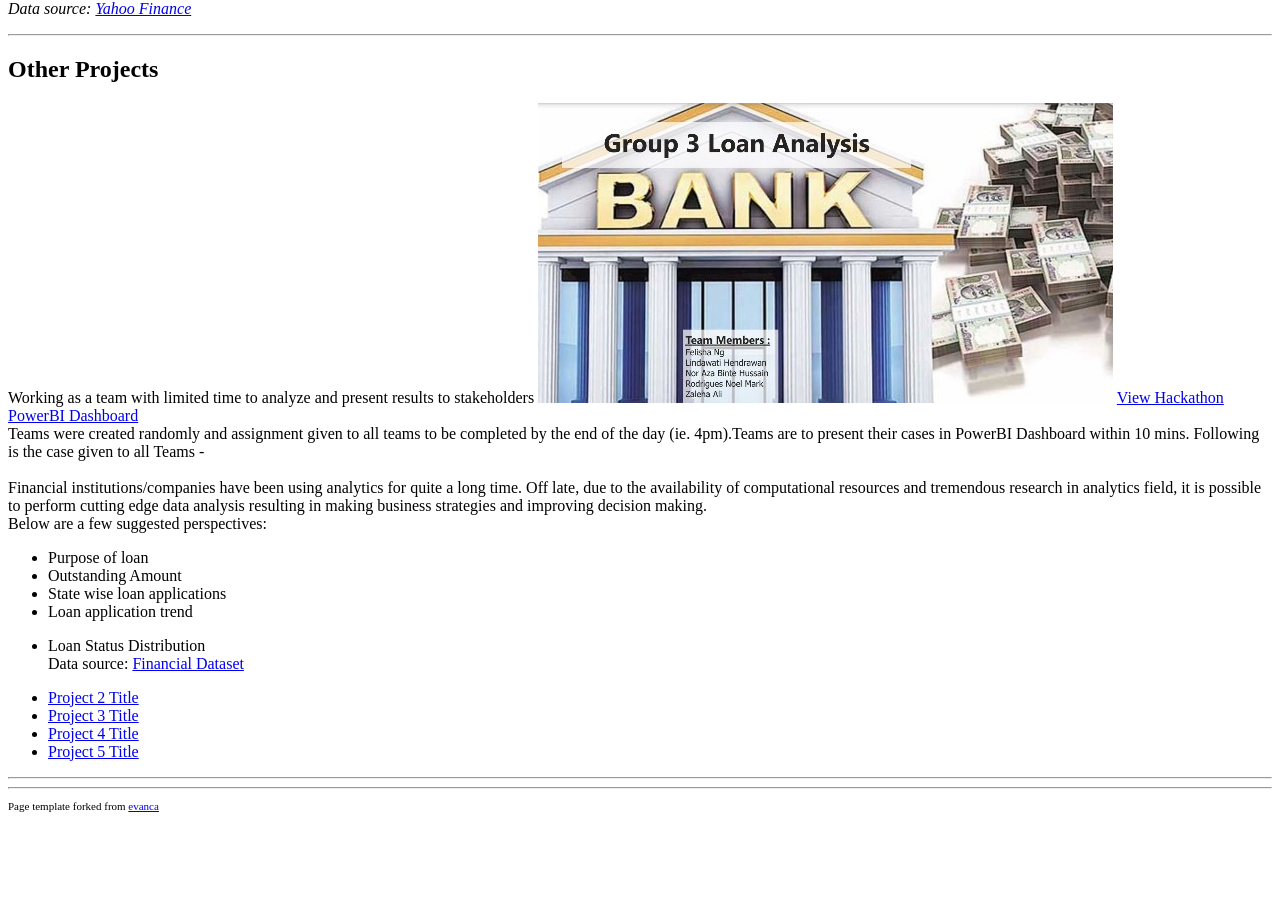
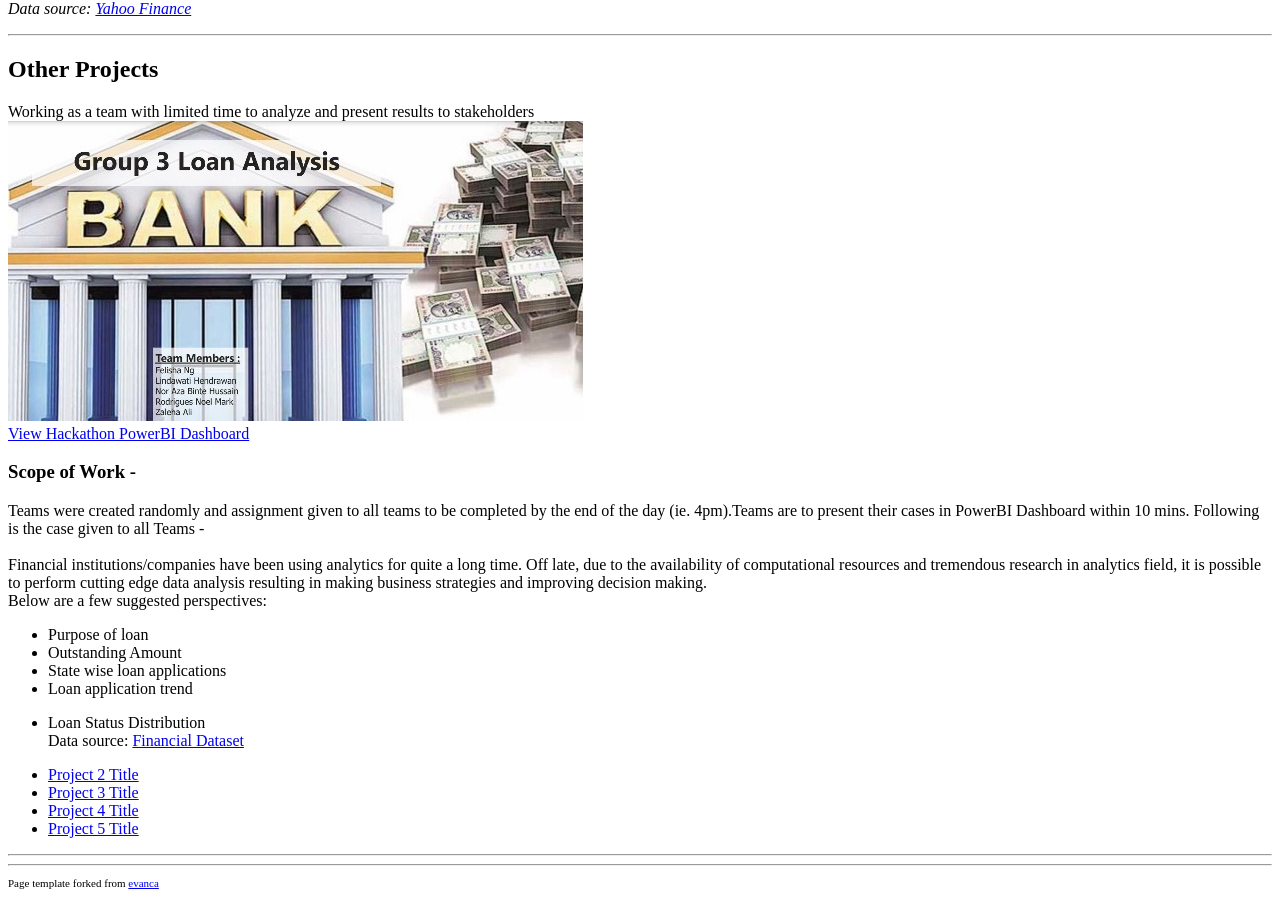
Before and after one commit to ZalehaAli/Data-Analytics-Portfolio, a Jekyll site: the page built from index.md, in a window 1280 px wide and 900 px high, scrolled down 3798 px. Built offline with Jekyll 4.4.1, drawn with Linux system fonts in a browser that asks for light colours; our own code applies the rules of GitHub Pages for plain Markdown files; before the commit the page ends 4621 px from its top, so only the background shows below that.

Commit message:
Update index.md

```diff
--- a/index.md
+++ b/index.md
@@ -152,9 +152,12 @@ The main aim of the Capstone Project 4 is to exhibit the five stages of the data
 # Other Projects
 <!--[Power Bi Hackathon](http://example.com/)-->
 Working as a team with limited time to analyze and present results to stakeholders
+<br>
 <img src="images/Hackathon.jpg?raw=true"/>
+<br>
 <a href="pdf/Hackathon.pdf" target="_blank">View Hackathon PowerBI Dashboard</a>
 <br>
+### Scope of Work -
 Teams were created randomly and assignment given to all teams to be completed by the end of the day (ie. 4pm).Teams are to present their cases in PowerBI Dashboard within 10 mins. Following is the case given to all Teams -
 <br>
 <br>
```
